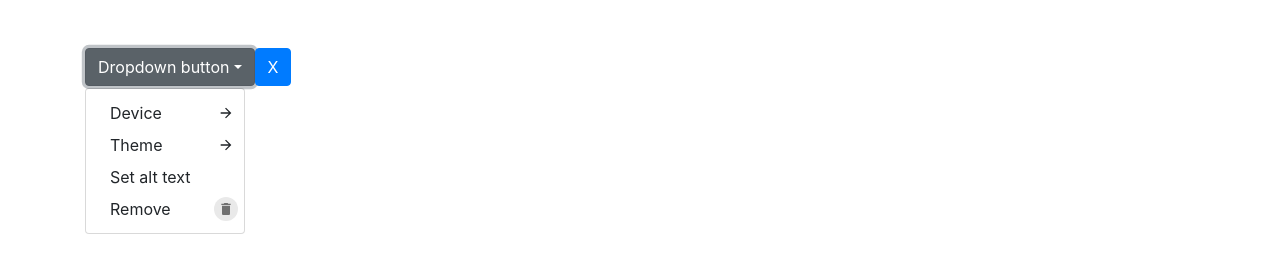
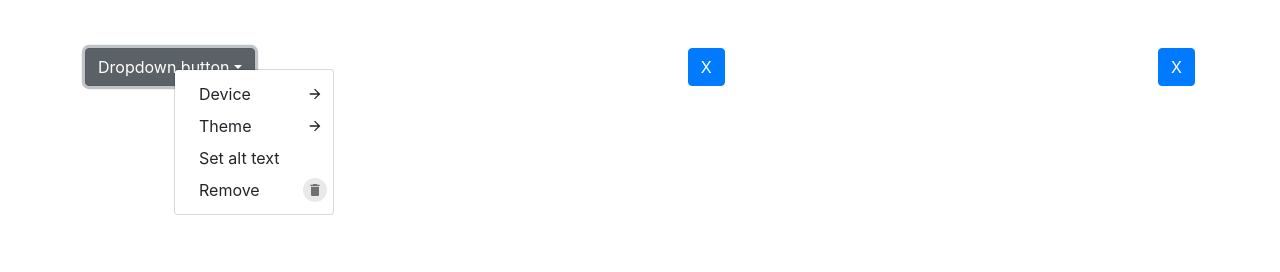
Before and after one commit to Nadav42/react-nested-dropdown-menu, a React app: page / in a window 1280 px wide. Both pictures are taken after a click on the button "Dropdown button". Built offline with nearby package versions, Linux system fonts and the light colour scheme.

Commit message:
fixed dropdown overflow out of screen

```diff
--- a/src/components/App.js
+++ b/src/components/App.js
@@ -1,6 +1,7 @@
 import React, { useState, useEffect } from 'react';
 import { DropdownMenu, DropdownSubMenu, DropdownItem } from './Dropdown';
 import { MdDelete, MdTranslate } from "react-icons/md";
+import '../main.css';
 
 const ButtonTest = ({ toggleOpen }) => {
 	return (
@@ -10,20 +11,24 @@ const ButtonTest = ({ toggleOpen }) => {
 
 const ButtonTest2 = ({ toggleOpen }) => {
 	return (
-		<button className="btn btn-primary" onClick={toggleOpen}>X</button>
+		<button className="btn btn-primary" onClick={(e) => toggleOpen(e)}>X</button>
 	);
 }
 
 const App = () => {
 	return (
-		<div className="container mt-5">
+		<div className="container mt-5 drop-test">
 			<span>
 				<DropdownMenu Button={ButtonTest}>
 					<DropdownSubMenu>
-						<DropdownItem title="Device" onClick={() => { console.log("clicked item #1") }} switchToMenu="devices" />
+						<DropdownItem title="Device" switchToMenu="devices" />
 						<DropdownItem title="Theme" switchToMenu="themes" />
 						<DropdownItem title="Set alt text" />
 						<DropdownItem title="Remove" rightIcon={<MdDelete />} rightCircle />
+					</DropdownSubMenu>
+					<DropdownSubMenu menuKey="devices" >
+						<DropdownItem title="Desktop" />
+						<DropdownItem title="Mobile" />
 					</DropdownSubMenu>
 					<DropdownSubMenu menuKey="themes" >
 						<DropdownItem title="Game" />
@@ -45,6 +50,32 @@ const App = () => {
 					<DropdownItem title="Remove" rightIcon={<MdDelete />} />
 				</DropdownMenu>
 			</span>
+			<span>
+				<DropdownMenu Button={ButtonTest2}>
+					<DropdownSubMenu>
+						<DropdownItem title="Device" switchToMenu="devices" />
+						<DropdownItem title="Theme" switchToMenu="themes" />
+						<DropdownItem title="Set alt text" />
+						<DropdownItem title="Remove" rightIcon={<MdDelete />} rightCircle />
+					</DropdownSubMenu>
+					<DropdownSubMenu menuKey="devices" >
+						<DropdownItem title="Desktop" />
+						<DropdownItem title="Mobile" />
+					</DropdownSubMenu>
+					<DropdownSubMenu menuKey="themes" >
+						<DropdownItem title="Game" />
+						<DropdownItem title="Paylines" />
+						<DropdownItem title="Big Win" />
+						<DropdownItem title="Free Spins" />
+						<DropdownItem title="Paytable" />
+						<DropdownItem title="Bonus" />
+					</DropdownSubMenu>
+					<DropdownSubMenu menuKey="language" >
+						<DropdownItem title="English" />
+						<DropdownItem title="French" />
+					</DropdownSubMenu>
+				</DropdownMenu>
+			</span>
 		</div >
 	);
 };
--- a/src/components/Dropdown.css
+++ b/src/components/Dropdown.css
@@ -2,6 +2,7 @@
     display: flex;
     justify-content: space-between;
     padding-right: 6px;
+    cursor: pointer;
 }
 
 .dropdown-item-container .dropdown-item-title {
--- a/src/components/Dropdown.js
+++ b/src/components/Dropdown.js
@@ -1,6 +1,11 @@
 import React, { useState, useRef, useEffect } from 'react';
 import { MdArrowForward, MdArrowBack } from "react-icons/md";
 import "./Dropdown.css";
+
+// stop react warnings on empty href
+const LinkWithoutWarnings = ({ className, onClick, href, children }) => {
+    return <a className={className} onClick={onClick} href={href}>{children}</a>;
+}
 
 // hook
 function useOutsideAlerter(ref, callback) {
@@ -20,16 +25,101 @@ function useOutsideAlerter(ref, callback) {
     }, [ref, callback]);
 }
 
+// hook
+function useWindowSize() {
+    const [windowSize, setWindowSize] = useState({ width: undefined, height: undefined });
+
+    useEffect(() => {
+        function handleResize() {
+            setWindowSize({ width: window.innerWidth, height: window.innerHeight });
+        }
+
+        // Add event listener
+        window.addEventListener("resize", handleResize);
+
+        // Call handler right away so state gets updated with initial window size
+        handleResize();
+
+        // Remove event listener on cleanup
+        return () => window.removeEventListener("resize", handleResize);
+    }, []); // Empty array ensures that effect is only run on mount
+
+    return windowSize;
+}
+
 // for inner usage
-const DropdownMenuBody = ({ open, children }) => {
+const DropdownMenuBody = ({ open, xClickPos, yClickPos, activeMenu, children }) => {
+    const menuRef = useRef(null);
+    const [xPos, setXPos] = useState(xClickPos);
+    const [yPos, setYPos] = useState(yClickPos);
+    const screenSize = useWindowSize();
+
+    const spaceFromMouse = 5; // a bit of spacing from the click pos
     const baseClass = open ? "dropdown-menu show" : "dropdown-menu";
+    let dropdownStyle = {};
+
+    if (xPos != null && yPos != null) {
+        dropdownStyle = { position: "fixed", top: yPos, left: xPos + spaceFromMouse };
+    }
+
+    useEffect(() => {
+        if (!open || xClickPos == null || yClickPos == null || !menuRef.current) {
+            return;
+        }
+
+        const screenWidth = window.innerWidth || document.documentElement.clientWidth || document.body.clientWidth;
+        const screenHeight = window.innerHeight || document.documentElement.clientHeight || document.body.clientHeight;
+
+        let xLeft = xClickPos;
+        let yTop = yClickPos;
+        let tooltipHeight = menuRef.current.scrollHeight;
+        let tooltipWidth = menuRef.current.scrollWidth;
+
+        let needsFixing = false;
+
+        // out of right border
+        if (xLeft > screenWidth - tooltipWidth) {
+            xLeft = xClickPos - tooltipWidth - (2 * spaceFromMouse);
+            needsFixing = true;
+        }
+
+        // out of bottom border
+        if (yTop > screenHeight - tooltipHeight) {
+            //yTop = yTop - tooltipHeight - (2 * spaceFromMouse);
+            yTop = yTop - tooltipHeight; //+ itemRect.height;
+            needsFixing = true;
+        }
+
+        // if it goes out of right edge of screen AND left edge of screen then try putting it in the middle
+        if (needsFixing && xLeft < 0) {
+            let freeSpace = Math.max(screenWidth - tooltipWidth, 0); // if there is no space (negative) take 0
+            xLeft = 0 + (freeSpace / 2) - (2 * spaceFromMouse);
+        }
+
+        // if it goes out of top edge of screen AND bottom edge of screen then try putting it in the middle
+        if (needsFixing && yTop < 0) {
+            let freeSpace = Math.max(screenHeight - tooltipHeight, 0); // if there is no space (negative) take 0
+            //yTop = 0 + (freeSpace / 2) - (2 * spaceFromMouse);
+            yTop = 0 + (freeSpace / 2);
+        }
+
+        if (xPos !== xLeft || yPos !== yTop) {
+            needsFixing = true;
+        }
+
+        if (needsFixing) {
+            console.log("needsFixing")
+            setXPos(xLeft);
+            setYPos(yTop);
+        }
+    }, [open, xClickPos, yClickPos, activeMenu, screenSize, menuRef])
 
     if (!open) {
         return null;
     }
 
     return (
-        <div className={baseClass}>
+        <div className={baseClass} style={dropdownStyle} ref={menuRef}>
             {children}
         </div>
     );
@@ -61,44 +151,44 @@ export const DropdownItem = ({ title, switchToMenu, changeActiveMenu, closeMenu,
 
     if (leftIcon && rightIcon) {
         return (
-            <a className={containerClass} href="#" onClick={handleClick}>
+            <LinkWithoutWarnings className={containerClass} onClick={handleClick}>
                 <div className={`dropdown-item-title`}>
                     <span className={leftIconClass}>{leftIcon}</span>
                     <span className="title-text">{title}</span>
                 </div>
                 <span className={rightIconClass}>{rightIcon}</span>
-            </a>
+            </LinkWithoutWarnings>
         );
     }
 
     if (rightIcon) {
         return (
-            <a className={containerClass} href="#" onClick={handleClick}>
+            <LinkWithoutWarnings className={containerClass} onClick={handleClick}>
                 <div className="dropdown-item-title">
                     <span className="title-text">{title}</span>
                 </div>
                 <span className={rightIconClass}>{rightIcon}</span>
-            </a>
+            </LinkWithoutWarnings>
         );
     }
 
     if (leftIcon) {
         return (
-            <a className={containerClass} href="#" onClick={handleClick}>
+            <LinkWithoutWarnings className={containerClass} onClick={handleClick}>
                 <div className="dropdown-item-title">
                     <span className={leftIconClass}>{leftIcon}</span>
                     <span className="title-text">{title}</span>
                 </div>
-            </a>
+            </LinkWithoutWarnings>
         );
     }
 
     return (
-        <a className={containerClass} href="#" onClick={handleClick}>
+        <LinkWithoutWarnings className={containerClass} onClick={handleClick}>
             <div className="dropdown-item-title">
                 <span className="title-text">{title}</span>
             </div>
-        </a>
+        </LinkWithoutWarnings>
     );
 }
 
@@ -122,7 +212,7 @@ export const DropdownSubMenu = ({ menuKey, activeMenu, changeActiveMenu, closeMe
             return (
                 <>
                     <DropdownItem title="Back" className="back-btn" onClick={() => changeActiveMenu(null)} leftIcon={<MdArrowBack />} />
-                    <div class="dropdown-divider"></div>
+                    <div className="dropdown-divider"></div>
                     {childrenWithProps}
                 </>
             );
@@ -135,12 +225,19 @@ export const DropdownSubMenu = ({ menuKey, activeMenu, changeActiveMenu, closeMe
 }
 
 // DropdownMenu
-export const DropdownMenu = ({ Button, children }) => {
+export const DropdownMenu = ({ Button, disableFixed, children }) => {
     const [isOpen, setIsOpen] = useState(false);
     const [activeMenu, setActiveMenu] = useState(null);
+    const [xClickPos, setXClickPos] = useState(null);
+    const [yClickPos, setYClickPos] = useState(null);
     const wrapperRef = useRef(null);
 
-    const toggleOpen = () => {
+    const toggleOpen = (e) => {
+        if (e && e.clientX && e.clientY && !disableFixed) {
+            setXClickPos(e.clientX);
+            setYClickPos(e.clientY);
+        }
+
         setIsOpen(!isOpen);
         setActiveMenu(null);
     }
@@ -148,6 +245,8 @@ export const DropdownMenu = ({ Button, children }) => {
     const closeMenu = () => {
         setIsOpen(false);
         setActiveMenu(null);
+        setXClickPos(null);
+        setYClickPos(null);
     }
 
     const changeActiveMenu = (menuKey) => {
@@ -168,9 +267,16 @@ export const DropdownMenu = ({ Button, children }) => {
         <>
             <div className="dropdown" style={{ display: "inline-block" }} ref={wrapperRef}>
                 <Button toggleOpen={toggleOpen} />
-                <DropdownMenuBody open={isOpen}>
-                    {childrenWithProps}
-                </DropdownMenuBody>
+                {isOpen ?
+                    (
+                        <DropdownMenuBody open={isOpen} xClickPos={xClickPos} yClickPos={yClickPos} activeMenu={activeMenu}>
+                            {childrenWithProps}
+                        </DropdownMenuBody>
+                    )
+                    : (
+                        null
+                    )
+                }
             </div>
         </>
     );
--- a/src/main.css
+++ b/src/main.css
@@ -0,0 +1,4 @@
+.drop-test {
+    display: flex;
+    justify-content: space-between;
+}
```
